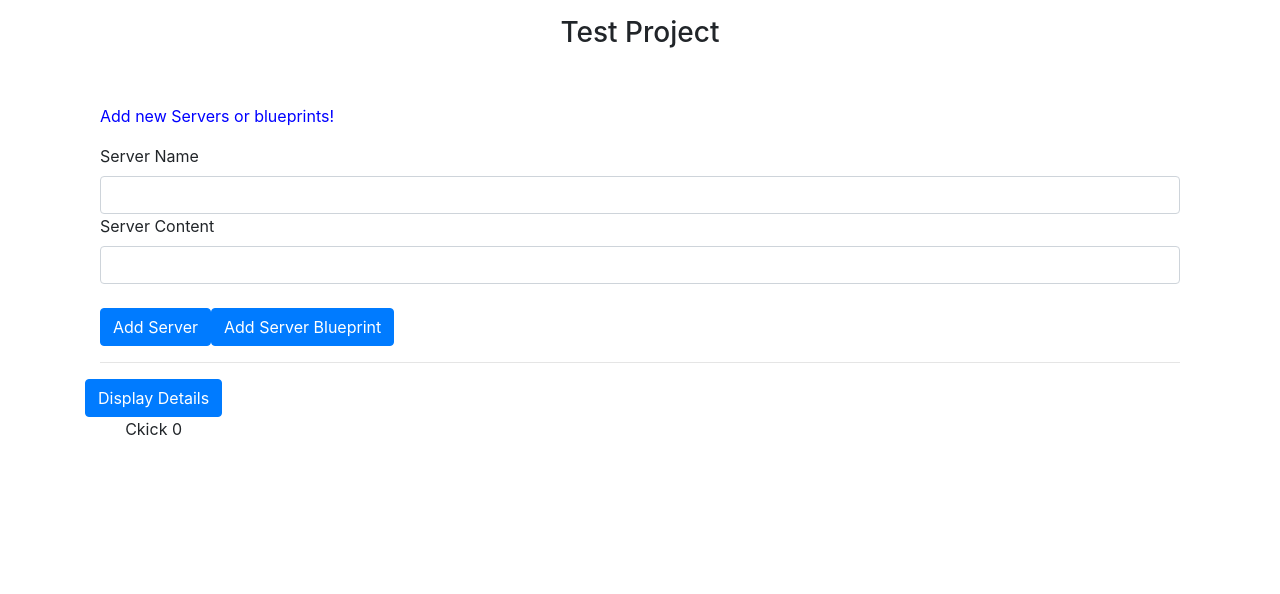
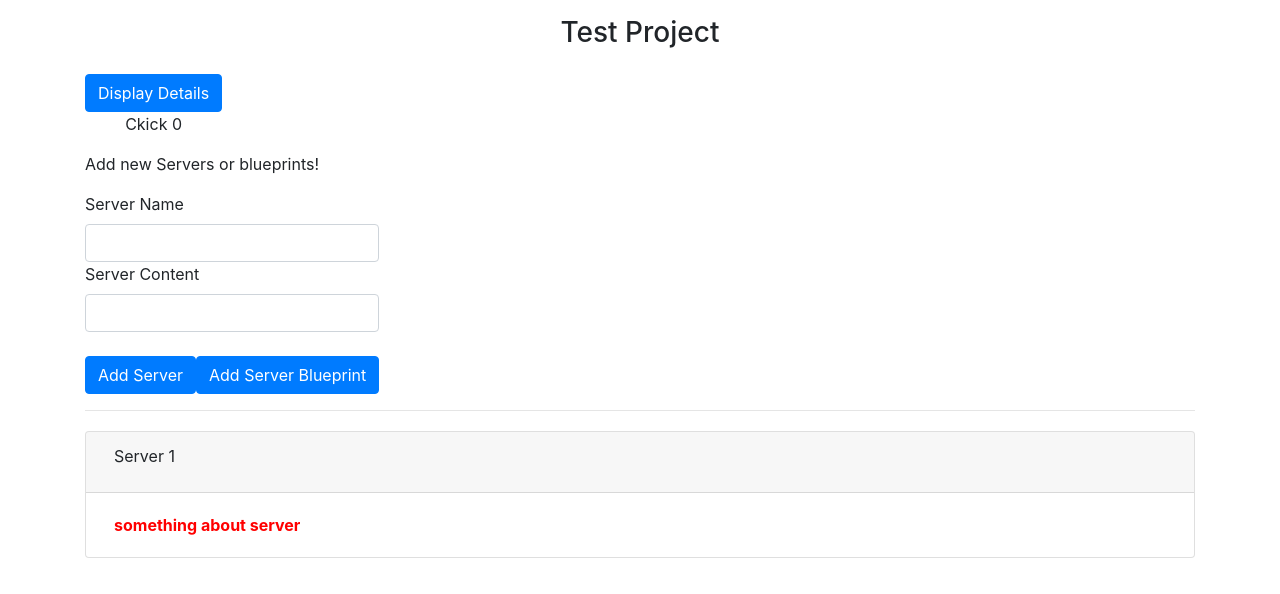
Before and after one commit to krishmuthavarapu/pro-beta, an Angular app: page / in a window 1280 px wide. Shown: the top 594 px of the page. Built offline with nearby package versions, Linux system fonts and the light colour scheme.

Commit message:
i/p decoratives

```diff
--- a/src/app/app.component.html
+++ b/src/app/app.component.html
@@ -18,3 +18,16 @@
         </div>
     </div> -->
 </div>
+<div class="container">
+    <div class="row">
+        <app-cockpit (serverCreated)="onServerAdded($event)" (blueprintCreated)="onBlueprintAdded($event)">
+        </app-cockpit>
+    </div>
+    <hr>
+    <div class="row">
+        <div class="col-sm-12">
+            <app-server-element *ngFor="let serverElement of serverElements" [element]="serverElement">
+            </app-server-element>
+        </div>
+    </div>
+</div>
--- a/src/app/app.component.ts
+++ b/src/app/app.component.ts
@@ -6,5 +6,27 @@ import { Component } from '@angular/core';
   styleUrls: ['./app.component.css'],
 })
 export class AppComponent {
+  serverElements = [
+    { name: 'Server 1', type: 'server', content: 'something about server' },
+  ];
   title = 'Test Project';
+
+  onServerAdded(serverData: { serverName: string; severContent: string }) {
+    this.serverElements.push({
+      type: 'server',
+      name: serverData.serverName,
+      content: serverData.severContent,
+    });
+  }
+
+  onBlueprintAdded(blueprintData: {
+    serverName: string;
+    severContent: string;
+  }) {
+    this.serverElements.push({
+      type: 'blueprint',
+      name: blueprintData.serverName,
+      content: blueprintData.severContent,
+    });
+  }
 }
--- a/src/app/app.module.ts
+++ b/src/app/app.module.ts
@@ -7,6 +7,8 @@ import { ServersComponent } from './servers/servers.component';
 import { WarningAlertComponent } from './warning-alert/warning-alert.component';
 import { SucessAlertComponent } from './sucess-alert/sucess-alert.component';
 import { FourthComponent } from './assigments/fourth/fourth.component';
+import { CockpitComponent } from './cockpit/cockpit.component';
+import { ServerElementComponent } from './server-element/server-element.component';
 
 @NgModule({
   declarations: [
@@ -14,7 +16,9 @@ import { FourthComponent } from './assigments/fourth/fourth.component';
     ServersComponent,
     WarningAlertComponent,
     SucessAlertComponent,
-    FourthComponent
+    FourthComponent,
+    CockpitComponent,
+    ServerElementComponent
   ],
   imports: [
     BrowserModule,
--- /dev/null
+++ b/src/app/cockpit/cockpit.component.html
@@ -0,0 +1,11 @@
+<div class="col-12">
+    <p>Add new Servers or blueprints!</p>
+    <label>Server Name</label>
+    <!-- <input type="text" class="form-control" [(ngModel)]="newServerName"> -->
+    <input type="text" class="form-control" #serverNameInput>
+    <label>Server Content</label>
+    <input type="text" class="form-control" [(ngModel)]="newServerContent">
+    <br>
+    <button class="btn btn-primary" (click)="onAddServer(serverNameInput)">Add Server</button>
+    <button class="btn btn-primary" (click)="onAddBlueprint(serverNameInput)">Add Server Blueprint</button>
+</div>
--- /dev/null
+++ b/src/app/cockpit/cockpit.component.ts
@@ -0,0 +1,46 @@
+import { Component, EventEmitter, OnInit, Output } from '@angular/core';
+
+@Component({
+  selector: 'app-cockpit',
+  templateUrl: './cockpit.component.html',
+  styleUrls: ['./cockpit.component.css'],
+})
+export class CockpitComponent implements OnInit {
+  @Output() serverCreated = new EventEmitter<{
+    serverName: string;
+    severContent: string;
+  }>();
+  @Output() blueprintCreated = new EventEmitter<{
+    serverName: string;
+    severContent: string;
+  }>();
+  newServerName = '';
+  newServerContent = '';
+  constructor() {}
+
+  ngOnInit(): void {}
+  onAddServer(serverName: HTMLInputElement) {
+    console.log(serverName);
+    this.serverCreated.emit({
+      serverName: serverName.value,
+      severContent: this.newServerContent,
+    });
+    // this.serverElements.push({
+    //   type: 'server',
+    //   name: this.newServerName,
+    //   content: this.newServerContent,
+    // });
+  }
+
+  onAddBlueprint(serverName: HTMLInputElement) {
+    this.blueprintCreated.emit({
+      serverName: serverName.value,
+      severContent: this.newServerContent,
+    });
+    // this.serverElements.push({
+    //   type: 'blueprint',
+    //   name: this.newServerName,
+    //   content: this.newServerContent,
+    // });
+  }
+}
--- /dev/null
+++ b/src/app/server-element/server-element.component.html
@@ -0,0 +1,13 @@
+<div class="card card-default my-1">
+    <div class="card-header">
+        <div class="card-title px-2">{{ element.name }}</div>
+    </div>
+    <div class="card-body">
+
+        <p class="card-text px-2">
+            <strong *ngIf="element.type === 'server'" style="color: red">{{ element.content }}</strong>
+            <em *ngIf="element.type === 'blueprint'">{{ element.content }}</em>
+        </p>
+    </div>
+
+</div>
--- /dev/null
+++ b/src/app/server-element/server-element.component.ts
@@ -0,0 +1,13 @@
+import { Component, OnInit, Input } from '@angular/core';
+
+@Component({
+  selector: 'app-server-element',
+  templateUrl: './server-element.component.html',
+  styleUrls: ['./server-element.component.css'],
+})
+export class ServerElementComponent implements OnInit {
+  @Input() element: { name: string; type: string; content: string };
+  constructor() {}
+
+  ngOnInit(): void {}
+}
--- a/src/app/servers/servers.component.html
+++ b/src/app/servers/servers.component.html
@@ -10,31 +10,3 @@
 <p *ngFor="let server of servers" [ngClass]="{bgo: serverStatus==='Online',bgo2: serverStatus==='Online'}"
     [ngStyle]="{color: getColor()}">Server is
     {{ serverStatus }}</p> -->
-<div class="container">
-    <div class="row">
-        <div class="col-12">
-            <p>Add new Servers or blueprints!</p>
-            <label>Server Name</label>
-            <input type="text" class="form-control" [(ngModel)]="newServerName">
-            <label>Server Content</label>
-            <input type="text" class="form-control" [(ngModel)]="newServerContent">
-            <br>
-            <button class="btn btn-primary" (click)="onAddServer()">Add Server</button>
-            <button class="btn btn-primary" (click)="onAddBlueprint()">Add Server Blueprint</button>
-        </div>
-    </div>
-    <hr>
-    <div class="row">
-        <div class="col-12">
-            <div class="panel panel-default" *ngFor="let element of serverElements">
-                <div class="panel-heading">{{ element.name }}</div>
-                <div class="panel-body">
-                    <p>
-                        <strong *ngIf="element.type === 'server'" style="color: red">{{ element.content }}</strong>
-                        <em *ngIf="element.type === 'blueprint'">{{ element.content }}</em>
-                    </p>
-                </div>
-            </div>
-        </div>
-    </div>
-</div>
--- a/src/app/servers/servers.component.ts
+++ b/src/app/servers/servers.component.ts
@@ -13,9 +13,7 @@ export class ServersComponent implements OnInit {
   serverStatus: String = 'Online';
   serverName = 'Test Server';
   servers = ['Serve 1', 'Serve2'];
-  serverElements = [];
-  newServerName = '';
-  newServerContent = '';
+
   constructor() {
     this.serverStatus = Math.random() > 0.5 ? 'Online' : 'Offline';
   }
@@ -37,19 +35,4 @@ export class ServersComponent implements OnInit {
   onUsernameUpdate(event: any) {
     this.disableBtn = false;
   }
-  onAddServer() {
-    this.serverElements.push({
-      type: 'server',
-      name: this.newServerName,
-      content: this.newServerContent,
-    });
-  }
-
-  onAddBlueprint() {
-    this.serverElements.push({
-      type: 'blueprint',
-      name: this.newServerName,
-      content: this.newServerContent,
-    });
-  }
 }
```
Also changed, not shown: src/app/cockpit/cockpit.component.css (added), src/app/server-element/server-element.component.css (added), 2 other files (tests, documents, lock files or other folders).
